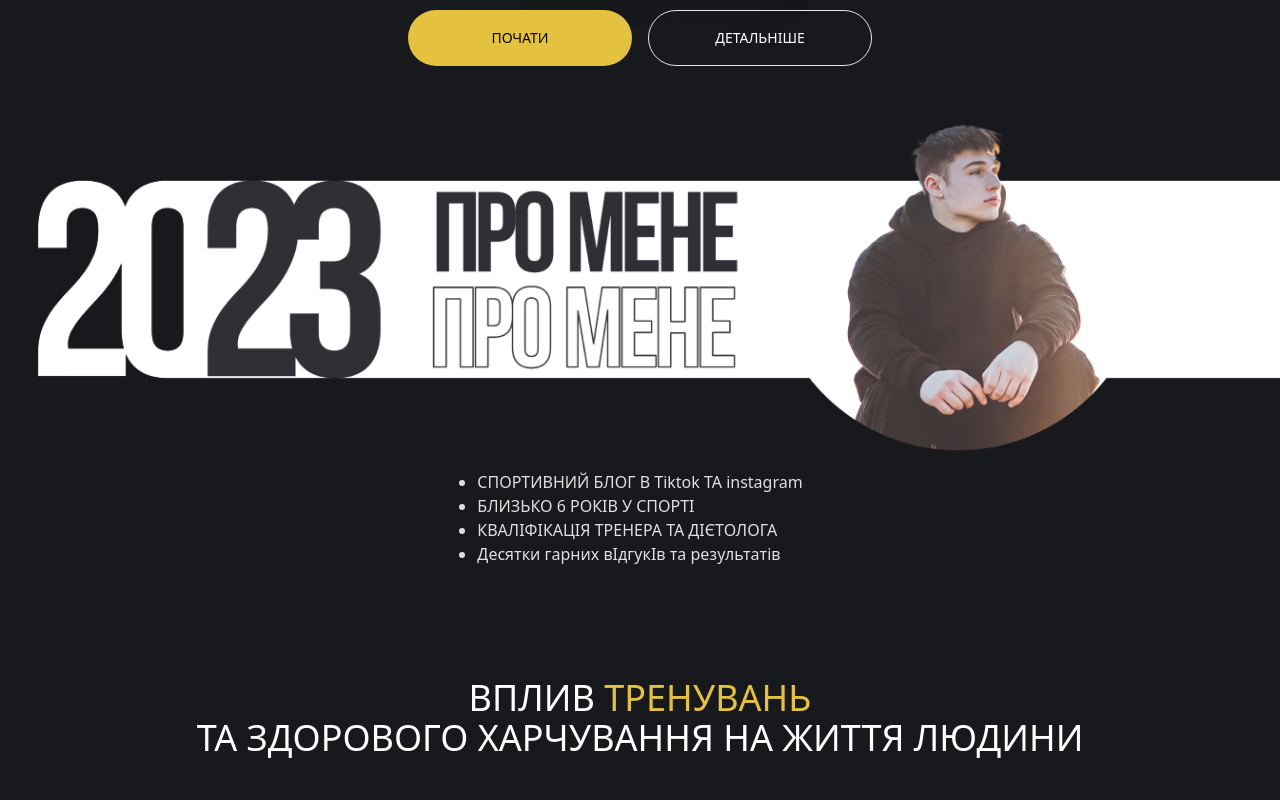
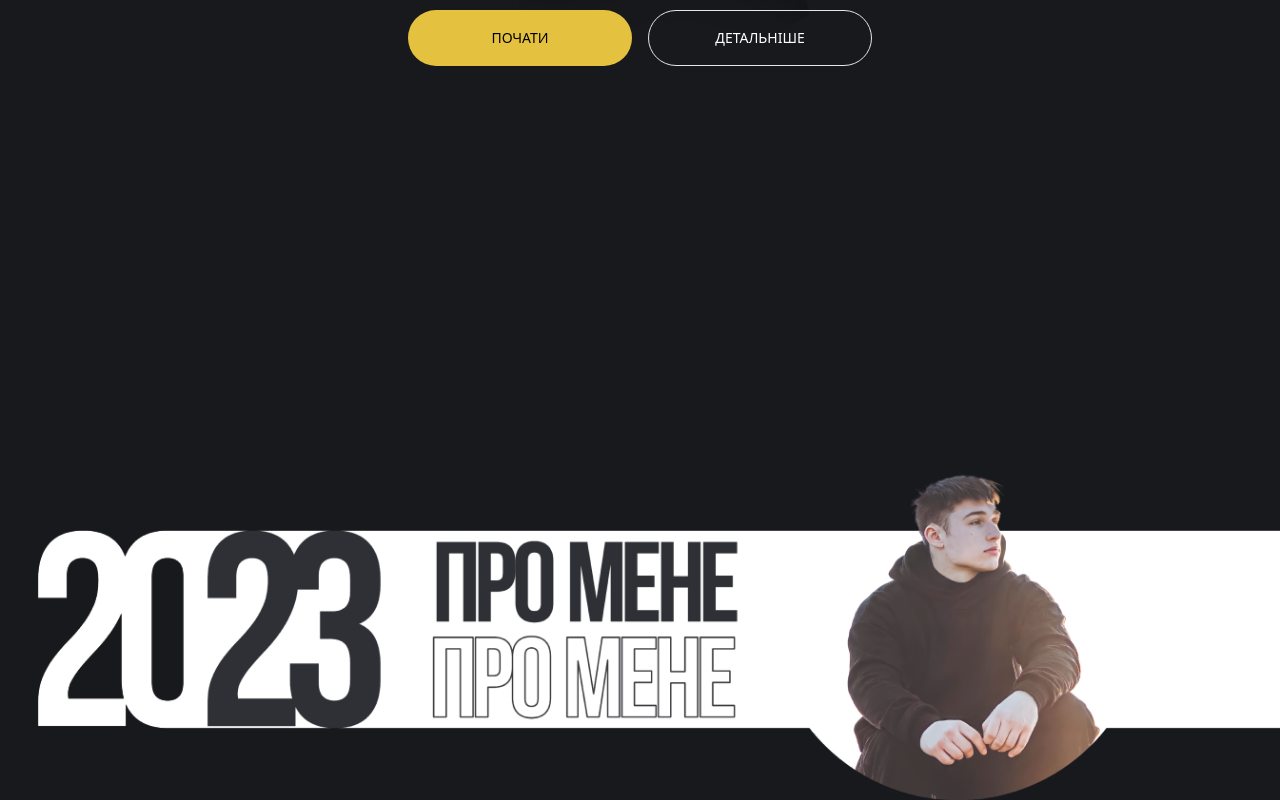
Before and after one commit to iamandreydudkin-commits/fiver-heleveria, a Vue app: page / in a window 1280 px wide. Shown: the part 740-1540 px from the top of the page. Built offline with nearby package versions, Linux system fonts and the light colour scheme.

Commit message:
fixed some stuff

```diff
--- a/src/App.vue
+++ b/src/App.vue
@@ -31,12 +31,14 @@ import Header from "@/components/Header.vue";
       </div>
       dsa
     </div>
-    <div class="pt-[350px] flex justify-center relative bg-primary">
-      <div class="absolute right-0 top-0 bg-primary">
-        <img class="mix-blend-screen" src="/hero_bottom.png" alt="" />
-      </div>
+    <div
+      class="relative max-w-7xl mx-auto pt-[350px] flex flex-col justify-center bg-primary"
+    >
+      <img class="mix-blend-screen" src="/hero_bottom.png" alt="" />
+      <!-- <div class="absolute right-0 top-0 bg-primary">
+      </div> -->
       <div class="">
-        <ul class="text-[#E0E0E0] list-disc">
+        <ul class="text-[#E0E0E0] text-xl list-disc flex flex-col gap-y-6">
           <li>СПОРТИВНИЙ БЛОГ В Tiktok ТА instagram</li>
           <li>БЛИЗЬКО 6 РОКIВ У СПОРТI</li>
           <li>КВАЛIФIКАЦIЯ ТРЕНЕРА ТА ДIЄТОЛОГА</li>
```
